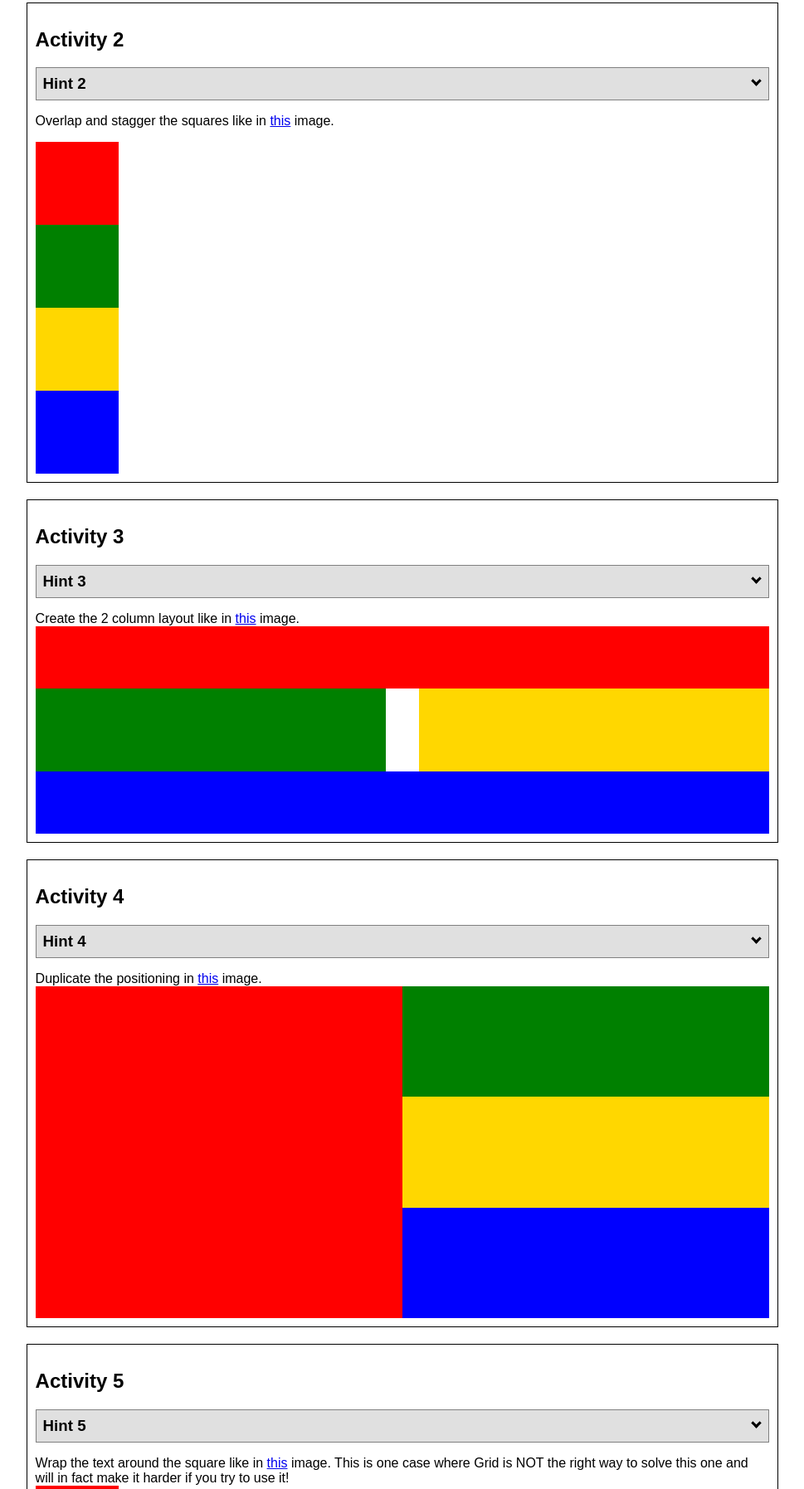
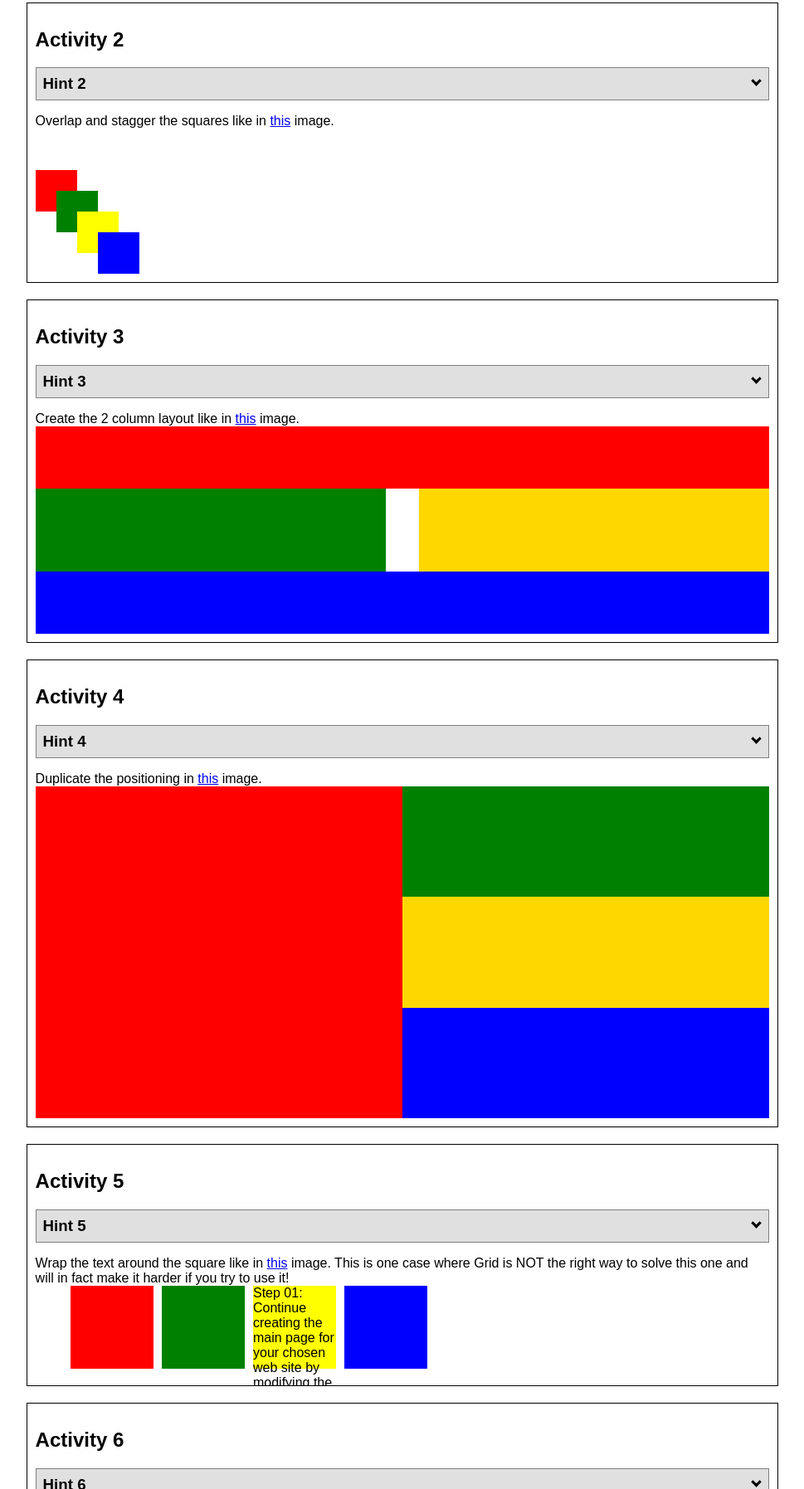
Before and after one commit to TheRealBlujuce/WDD130, a plain HTML site: page positioning.html in a window 1280 px wide. Shown: the part 1005-2800 px from the top of the page at 83% size, without its empty margins (155-1124 px from the left). Drawn offline with Linux system fonts and the light colour scheme.

Commit message:
Update positionstyles.css

```diff
--- a/positionstyles.css
+++ b/positionstyles.css
@@ -1,60 +1,86 @@
 /* CSS - Name: "positionstyles.css" */
 /* Activity 1 styles */
 .content1 {
-  /* This is the parent of the activity 1 boxes. */
   display: grid;
   grid-template-columns: 1fr 1fr;
   justify-items: center;
-  grid-gap: 20px;
+  gap: 20px;
 }
+
 .red1 {
   width: 100%;
   height: 100px;
   background-color: red;
   grid-column: 1/3;
 }
-.green1 {
+
+.green1, .yellow1 {
   width: 200px;
   height: 200px;
+}
+
+.green1 {
   background-color: green;
+}
 
+.yellow1 {
+  background-color: yellow;
 }
-.yellow1 {
-  width: 200px;
-  height: 200px;
-  background-color: gold;
-}
+
 .blue1 {
   width: 100%;
   height: 100px;
   background-color: blue;
   grid-column: 1/3;
 }
+
 /* Activity 2 styles */
 .content2 {
-  /* This is the parent of the activity 2 boxes. */
+    display: grid;
+    grid-template-columns: repeat(5, 50px); /* 5 equal-width columns */
+    margin-top: 50px;
+    width: 100%;
+    position: relative;
+}
 
+.red2, .green2, .yellow2, .blue2 {
+    width: 50px;  /* Set width of squares */
+    height: 50px; /* Set height of squares */
 }
+
 .red2 {
-  width: 100px;
-  height: 100px;
-  background-color: red;
+    background-color: red;
+    grid-column: 1; /* Red starts in the first column */
+    grid-row: 1;    /* Red starts in the first row */
 }
+
 .green2 {
-  width: 100px;
-  height: 100px;
-  background-color: green;
+    background-color: green;
+    grid-column: 2; /* Green starts in the same column as red */
+    grid-row: 2;    /* Green overlaps red in the same row */
+    margin-top: -25px;  /* Move green up to overlap red */
+    margin-left: -25px;  /* Move green up to overlap red */
 }
+
 .yellow2 {
-  width: 100px;
-  height: 100px;
-  background-color: gold;
+    background-color: yellow;
+    grid-column: 3; /* Yellow starts in the same column as green */
+    grid-row: 3;    /* Yellow overlaps green */
+    margin-top: -25px;  /* Move yellow up to overlap green */
+    margin-left: -50px;  /* Move green up to overlap red */
 }
+
 .blue2 {
-  width: 100px;
-  height: 100px;
-  background-color: blue;
+    background-color: blue;
+    grid-column: 4; /* Blue starts in the same column as yellow */
+    grid-row: 4;    /* Blue overlaps yellow */
+    margin-top: -25px;  /* Move blue up to overlap yellow */
+    margin-left: -75px;  /* Move green up to overlap red */
 }
+
+
+
+
 /* Activity 3 styles */
 .content3 {
   /* This is the parent of the activity 3 boxes. */
@@ -87,6 +113,8 @@
   background-color: blue;
   grid-column: 1/3;
 }
+
+
 /* Activity 4 styles */
 .content4 {
   /* This is the parent of the activity 4 boxes. */
@@ -120,33 +148,50 @@
   background-color: blue;
   grid-column: 2/4;
 }
+
+
 /* Activity 5 styles */
 .content5 {
-  /* This is the parent of the activity 5 boxes. */
-  height: 400px;
+  width: 100%;
+  max-width: 800px; /* Optional to limit the width */
+  margin: 0 auto;
 }
+
+.red5, .blue5, .green5, .yellow5 {
+  width: 100px;   /* Set width of the squares */
+  height: 100px;  /* Set height of the squares */
+  margin-right: 10px;  /* Space between the squares */
+  margin-bottom: 10px; /* Optional, space below each square */
+}
+
 .red5 {
-  width: 100px;
-  height: 100px;
   background-color: red;
+  float: left; /* Float red square to the left */
 }
+
+.blue5 {
+  background-color: blue;
+  float: left; /* Float blue square to the left */
+}
+
 .green5 {
-  width: 100px;
-  height: 100px;
   background-color: green;
+  float: left; /* Float green square to the left */
+}
 
+.yellow5 {
+  background-color: yellow;
+  float: left; /* Float yellow square to the left */
 }
-.yellow5 {
-  width: 100px;
-  height: 100px;
-  background-color: gold;
 
+/* To clear the floats and ensure proper container wrapping */
+.content5::after {
+  content: "";
+  clear: both;
+  display: block;
 }
-.blue5 {
-  width: 100px;
-  height: 100px;
-  background-color: blue;
-}
+
+
 /* Activity 6 styles */
 .content6 {
   /* This is the parent of the activity 6 boxes. */
```
